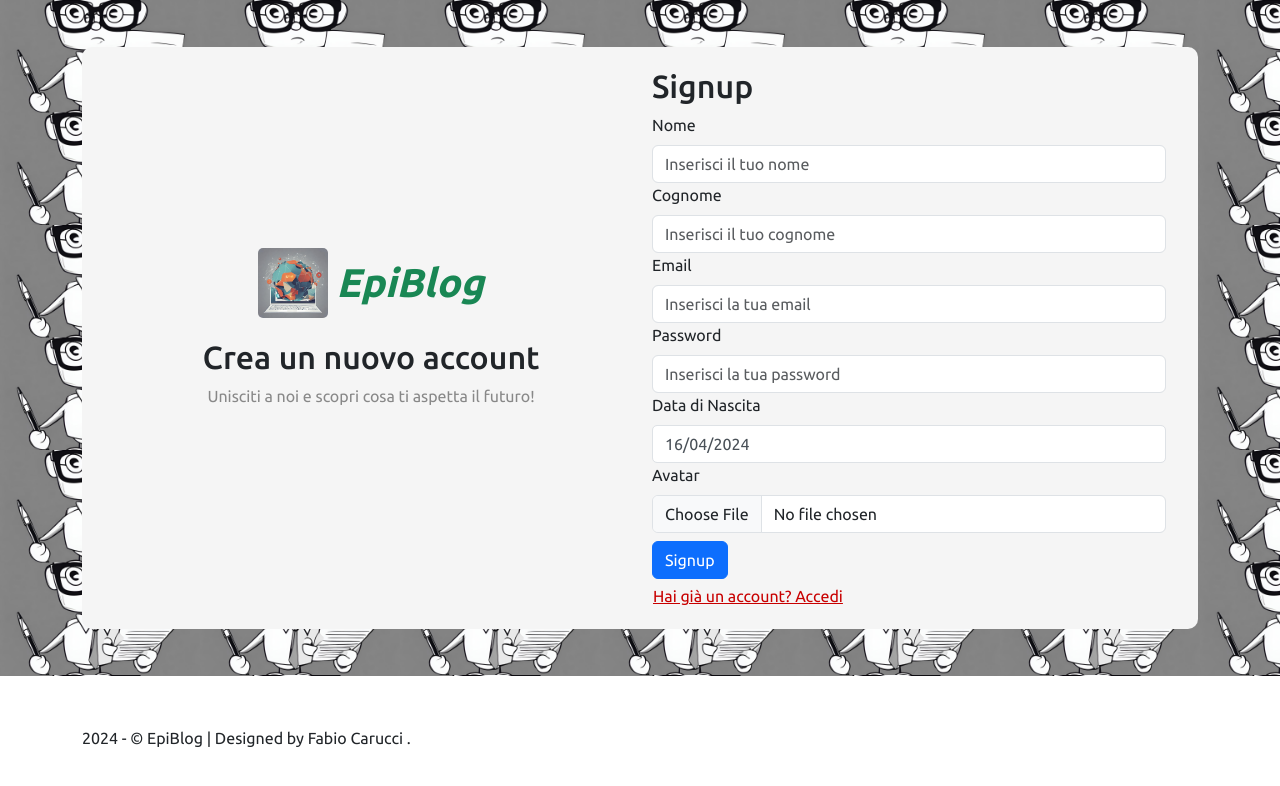
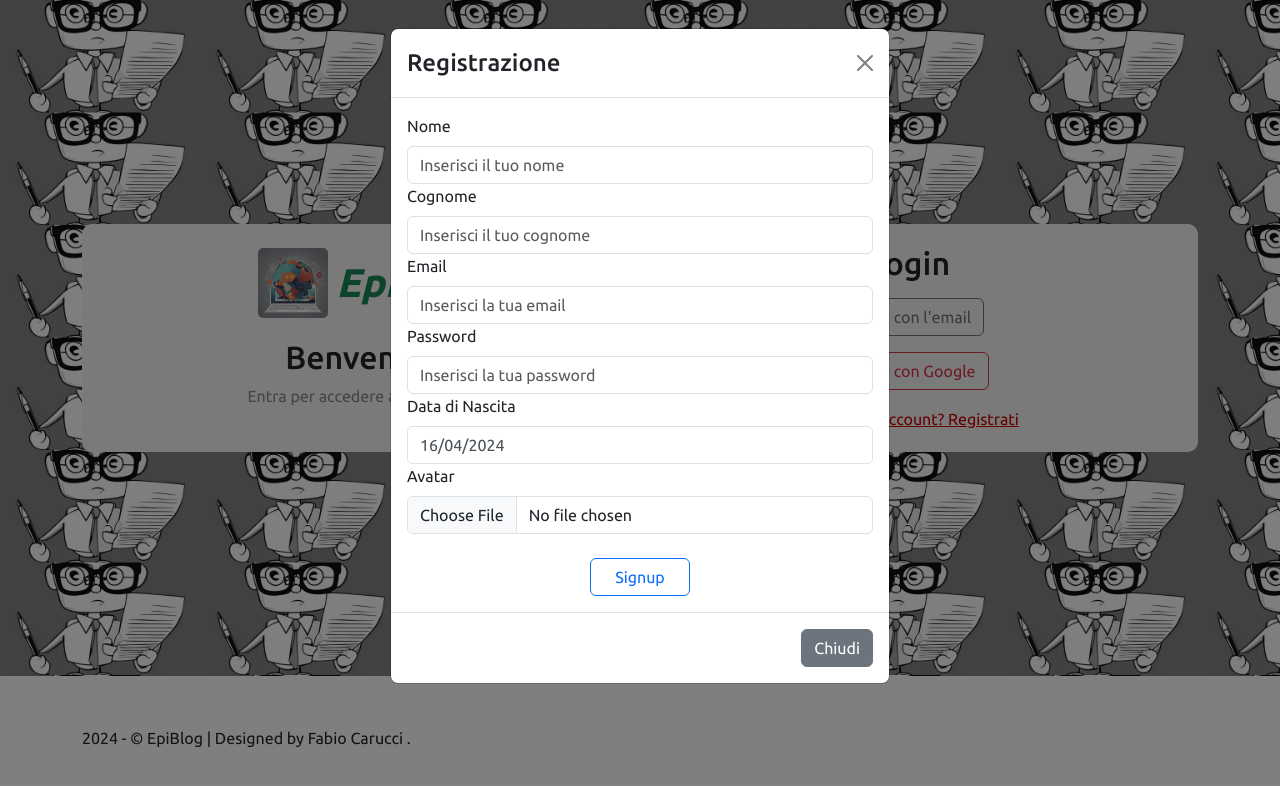
Before and after one commit to fabio-carucci/M6W1D1, a React (Create React App) app in the folder m6w1d1 - frontend/: page / in a window 1280 px wide. Both pictures are taken after a click on the button "Non hai un account? Registrati". Shown: the top 786 px of the page. Built offline with nearby package versions, Linux system fonts and the light colour scheme.

Commit message:
Cambiamenti di stile della page di Login

```diff
--- /dev/null
+++ b/m6w1d1 - frontend/src/components/login/login-form/GoogleLoginButton.jsx
@@ -0,0 +1,67 @@
+import React, { useEffect, useState } from 'react';
+import { useAuth } from '../../../context/AuthContextProvider';
+import { useLocation } from "react-router-dom";
+import { Button } from 'react-bootstrap';
+
+
+export default function GoogleLoginButton() {
+    const { login } = useAuth();
+    const [error, setError] = useState('');
+
+    // Utilizza useLocation per ottenere la stringa di query
+    const location = useLocation();
+    // Funzione per estrarre il valore di accessToken dalla stringa di query
+    const getAccessTokenFromQuery = () => {
+        const searchParams = new URLSearchParams(location.search);
+        return searchParams.get('accessToken');
+    };
+    // Ottieni accessToken all'avvio del componente
+    const accessToken = getAccessTokenFromQuery();
+
+    const handleGoogleLoginClick = () => {
+        const googleAuthUrl = "http://localhost:5001/googleLogin";
+        window.open(googleAuthUrl, "_self");
+      };
+
+      const fetchMyProfile = async () => {
+        try {
+          const response = await fetch('http://localhost:5001/me', {
+            method: 'GET',
+            headers: {
+              'Authorization': `Bearer ${accessToken}`
+            }
+          });
+
+          // Verifico se la risposta è stata ricevuta correttamente
+          if (!response.ok) {
+            // Recupera il messaggio di errore dal corpo della risposta
+            const { message } = await response.json();
+            throw new Error(message);
+          }
+          // Recupera i dati dell'utente loggato dal corpo della risposta
+          const author = await response.json()
+          // Eseguo il login utilizzando i dati del formData
+          await login(accessToken, author);
+
+        } catch (error) {
+          setError('Errore durante il login: ' + error.message);
+        }
+      };
+
+      useEffect(() => {
+        if(accessToken) {
+          fetchMyProfile();
+        }
+      }, []);
+
+  return (
+    <div>
+        <Button variant="outline-danger" className="mt-2" onClick={handleGoogleLoginClick}>
+            Accedi con Google
+        </Button>
+
+        {/* Mostra un messaggio di errore se presente */}
+        {error && <p className="text-danger mt-2">{error}</p>}
+    </div>
+  )
+}
--- a/m6w1d1 - frontend/src/components/login/login-form/LoginForm.jsx
+++ b/m6w1d1 - frontend/src/components/login/login-form/LoginForm.jsx
@@ -1,11 +1,19 @@
 import React, { useState } from 'react';
 import { Form, Button, Spinner } from 'react-bootstrap';
 import { useAuth } from '../../../context/AuthContextProvider';
+import GoogleLoginButton from './GoogleLoginButton';
+import "./styles.css";
 
 export default function LoginForm() {
   const { login } = useAuth();
   const [error, setError] = useState('');
   const [loading, setLoading] = useState(false); // Stato per il caricamento
+  const [showLoginForm, setShowLoginForm] = useState(false); // Stato per mostrare/nascondere il form di login
+
+
+  const handleEmailLoginClick = () => {
+    setShowLoginForm(true); // Mostra il form di login quando l'utente clicca su Accedi con l'email
+  };
 
   // Funzione per gestire la sottomissione del form
   const handleSubmit = async (e) => {
@@ -48,13 +56,29 @@ export default function LoginForm() {
 
   return (
     <div>
+      {!showLoginForm && ( // Non mostrare i buttons se è visibile il form
+        <div className="m-0 d-flex flex-column">
+          <div>
+            <Button variant="outline-secondary" className="mt-2" onClick={handleEmailLoginClick}>
+              Accedi con l'email
+            </Button>
+          </div>
+          <div className='mt-2'>
+            <GoogleLoginButton />
+          </div>
+        </div>
+      )}
+
+      {showLoginForm && ( // Mostra il form di login solo se showLoginForm è true
+        <div>
+
           <Form onSubmit={handleSubmit}>
             {/* Campi del form per l'email e la password */}
             <Form.Group controlId="formBasicEmail">
               <Form.Label>Email</Form.Label>
               <Form.Control
                 type="email"
-            name="email" // Nome al campo per poterlo recuperare dal formData
+                name="email"
                 placeholder="Inserisci email"
                 required
               />
@@ -71,13 +95,27 @@ export default function LoginForm() {
             </Form.Group>
 
             {/* Bottone per effettuare il login */}
-        <Button variant="primary" className="mt-2" type="submit" disabled={loading}>
+            <div className="text-center">
+              <Button variant="outline-primary" className="mt-2 ps-4 pe-4" type="submit" disabled={loading}>
                 {loading ? <Spinner animation="border" size="sm" /> : 'Login'}
               </Button>
+            </div>
 
             {/* Mostra un messaggio di errore se presente */}
             {error && <p className="text-danger mt-2">{error}</p>}
           </Form>
+
+          <div className="hr-container">
+            <span>oppure</span>
+            <hr />
+          </div>
+
+          <div className='text-center'>
+            <GoogleLoginButton />
+          </div>
+
+        </div>
+      )}
     </div>
   );
 }
--- /dev/null
+++ b/m6w1d1 - frontend/src/components/login/login-form/styles.css
@@ -0,0 +1,13 @@
+.hr-container {
+    position: relative;
+}
+
+.hr-container > span {
+    position: absolute;
+    top: 50%;
+    left: 50%;
+    transform: translate(-50%, -50%);
+    background-color: whitesmoke;
+    padding: 0 10px; /* Aggiungi spazio attorno alla parola */
+    z-index: 1;
+}
--- a/m6w1d1 - frontend/src/components/login/signup-form/SignUpForm.jsx
+++ b/m6w1d1 - frontend/src/components/login/signup-form/SignUpForm.jsx
@@ -1,5 +1,5 @@
 import React, { useState } from 'react';
-import { Form, Button, Spinner } from 'react-bootstrap';
+import { Form, Button, Spinner, Modal } from 'react-bootstrap';
 import { useAuth } from '../../../context/AuthContextProvider';
 import DatePicker from 'react-datepicker';
 import 'react-datepicker/dist/react-datepicker.css';
@@ -9,40 +9,35 @@ export default function SignUpForm() {
 
   const { login } = useAuth();
 
-  const [startDate, setStartDate] = useState(new Date()); // Stato per memorizzare la data di nascita selezionata
-  const [loading, setLoading] = useState(false); // Stato per il caricamento
+  const [startDate, setStartDate] = useState(new Date());
+  const [loading, setLoading] = useState(false);
+  const [showModal, setShowModal] = useState(false); // Stato per controllare la visualizzazione del modale
 
-  // Funzione per gestire la sottomissione del form
+  const handleClose = () => setShowModal(false); // Funzione per chiudere il modale
+
   const handleSubmit = async (e) => {
     e.preventDefault();
 
     try {
       setLoading(true);
-      const formData = new FormData(); // Creazione di un oggetto FormData
-      formData.append('nome', e.target.formBasicFirstName.value); // Aggiungi il nome
-      formData.append('cognome', e.target.formBasicLastName.value); // Aggiungi il cognome
-      formData.append('email', e.target.formBasicEmail.value); // Aggiungi l'email
-      formData.append('password', e.target.formBasicPassword.value); // Aggiungi la password
-      formData.append('dataDiNascita', startDate.toISOString()); // Aggiungi la data di nascita come stringa ISO
-      formData.append('avatar', e.target.formBasicAvatar.files[0]); // Aggiungi l'avatar come file
+      const formData = new FormData();
+      formData.append('nome', e.target.formBasicFirstName.value);
+      formData.append('cognome', e.target.formBasicLastName.value);
+      formData.append('email', e.target.formBasicEmail.value);
+      formData.append('password', e.target.formBasicPassword.value);
+      formData.append('dataDiNascita', startDate.toISOString());
+      formData.append('avatar', e.target.formBasicAvatar.files[0]);
 
-      // Effettua la richiesta POST
       const response = await fetch('http://localhost:5001/authors', {
         method: 'POST',
-        body: formData // Utilizza l'oggetto FormData come corpo della richiesta
+        body: formData
       });
 
-      // Controlla se la richiesta è andata a buon fine
       if (response.ok) {
-
-      // Recupera i dati dell'utente registrato dal corpo della risposta
-      const {token, author} = await response.json()
-
-      // Eseguo il login utilizzando i dati del formData
+        const { token, author } = await response.json();
         await login(token, author);
-
+        setShowModal(false); // Chiudi il modale dopo la registrazione
       } else {
-        // Se la richiesta ha fallito, gestisci l'errore
         console.error('Errore durante la registrazione');
       }
 
@@ -50,38 +45,42 @@ export default function SignUpForm() {
       console.error('Errore durante la registrazione:', error.message);
 
     } finally {
-      setLoading(false); // Imposta lo stato di caricamento su false dopo la richiesta
+      setLoading(false);
     }
   };
 
   return (
     <div>
+      <Button variant="link" className="p-0 mt-3" style={{color: "rgb(200, 0, 0)"}} onClick={() => setShowModal(true)}>
+        Non hai un account? Registrati
+      </Button>
+
+      <Modal show={showModal} onHide={handleClose}>
+        <Modal.Header closeButton>
+          <Modal.Title>Registrazione</Modal.Title>
+        </Modal.Header>
+        <Modal.Body>
           <Form onSubmit={handleSubmit}>
-        {/* Campo Nome */}
             <Form.Group controlId="formBasicFirstName">
               <Form.Label>Nome</Form.Label>
               <Form.Control type="text" placeholder="Inserisci il tuo nome" required />
             </Form.Group>
 
-        {/* Campo Cognome */}
             <Form.Group controlId="formBasicLastName">
               <Form.Label>Cognome</Form.Label>
               <Form.Control type="text" placeholder="Inserisci il tuo cognome" required />
             </Form.Group>
 
-        {/* Campo Email */}
             <Form.Group controlId="formBasicEmail">
               <Form.Label>Email</Form.Label>
               <Form.Control type="email" placeholder="Inserisci la tua email" required />
             </Form.Group>
 
-        {/* Campo Password */}
             <Form.Group controlId="formBasicPassword">
               <Form.Label>Password</Form.Label>
               <Form.Control type="password" placeholder="Inserisci la tua password" required />
             </Form.Group>
 
-        {/* Campo Data di Nascita */}
             <Form.Group controlId="formBasicDateOfBirth">
               <Form.Label>Data di Nascita</Form.Label>
               <DatePicker
@@ -97,17 +96,22 @@ export default function SignUpForm() {
               />
             </Form.Group>
 
-        {/* Input per caricare l'avatar */}
             <Form.Group controlId="formBasicAvatar">
               <Form.Label>Avatar</Form.Label>
               <Form.Control type="file" accept="image/*" />
             </Form.Group>
 
-        {/* Bottone per effettuare la registrazione */}
-        <Button variant="primary" className="mt-2" type="submit" disabled={loading}>
+            <div className='text-center'>
+              <Button variant="outline-primary" className="mt-4 ps-4 pe-4" type="submit" disabled={loading}>
                 {loading ? <Spinner animation="border" size="sm" /> : 'Signup'}
               </Button>
+            </div>
           </Form>
+        </Modal.Body>
+        <Modal.Footer>
+          <Button variant="secondary" onClick={handleClose}>Chiudi</Button>
+        </Modal.Footer>
+      </Modal>
     </div>
   );
 }
--- a/m6w1d1 - frontend/src/views/login/Login.jsx
+++ b/m6w1d1 - frontend/src/views/login/Login.jsx
@@ -1,13 +1,11 @@
 import React, { useEffect, useState } from "react";
-import { Container, Row, Button, Col } from "react-bootstrap";
+import { Container, Row, Col } from "react-bootstrap";
 import logo from "../../assets/logo.png"
 import LoginForm from "../../components/login/login-form/LoginForm";
 import SignUpForm from "../../components/login/signup-form/SignUpForm";
 import './styles.css'
 
 export default function Auth() {
-    const [isLogin, setIsLogin] = useState(true); // Stato per gestire se è in corso il login o la registrazione
-
     const [isSessionExpired, setIsSessionExpired] = useState(false);
 
     useEffect(() => {
@@ -30,30 +28,21 @@ export default function Auth() {
         localStorage.removeItem('isSessionExpired');
     };
 
-
-    // Funzione per gestire il cambio tra login e registrazione
-    const toggleAuthMode = () => {
-        setIsLogin((prevMode) => !prevMode);
-    };
-
     return (
         <Container fluid id="login-container">
             <Row>
                 <Col xs={12} md={6} className="text-center">
                     <img src={logo} alt="Logo" style={{width: "70px", marginBottom: "20px", borderRadius: "5px"}} />
                     <span className="fs-1 ms-2 fst-italic fw-bold text-success">EpiBlog</span>
-                    <h2>{isLogin ? "Benvenuto!" : "Crea un nuovo account"}</h2>
-                    <p style={{color: "#888", marginBottom: "20px"}}>
-                        {isLogin ? "Entra per accedere al tuo account." : "Unisciti a noi e scopri cosa ti aspetta il futuro!"}
-                    </p>
+                    <h2>Benvenuto!</h2>
+                    <p style={{color: "#888", marginBottom: "20px"}}>Entra per accedere al tuo account.</p>
                 </Col>
-                <Col xs={12} md={6} >
-                    <h2>{isLogin ? "Login" : "Signup"}</h2>
-                    {isLogin ? <LoginForm /> : <SignUpForm />}
-                    {/* Link per cambiare tra login e registrazione */}
-                    <Button variant="link" className="p-0 mt-1" style={{color: "rgb(200, 0, 0)"}} onClick={toggleAuthMode}>
-                        {isLogin ? "Non hai un account? Registrati" : "Hai già un account? Accedi"}
-                    </Button>
+                <Col xs={12} md={6}>
+                    <div className="d-flex flex-column align-items-center">
+                        <h2>Login</h2>
+                        <LoginForm />
+                        <SignUpForm />
+                    </div>
                 </Col>
             </Row>
         {/* Mostra il toast quando sessionExpired è true */}
```
Lines whose indentation alone changed are shown as unchanged.
